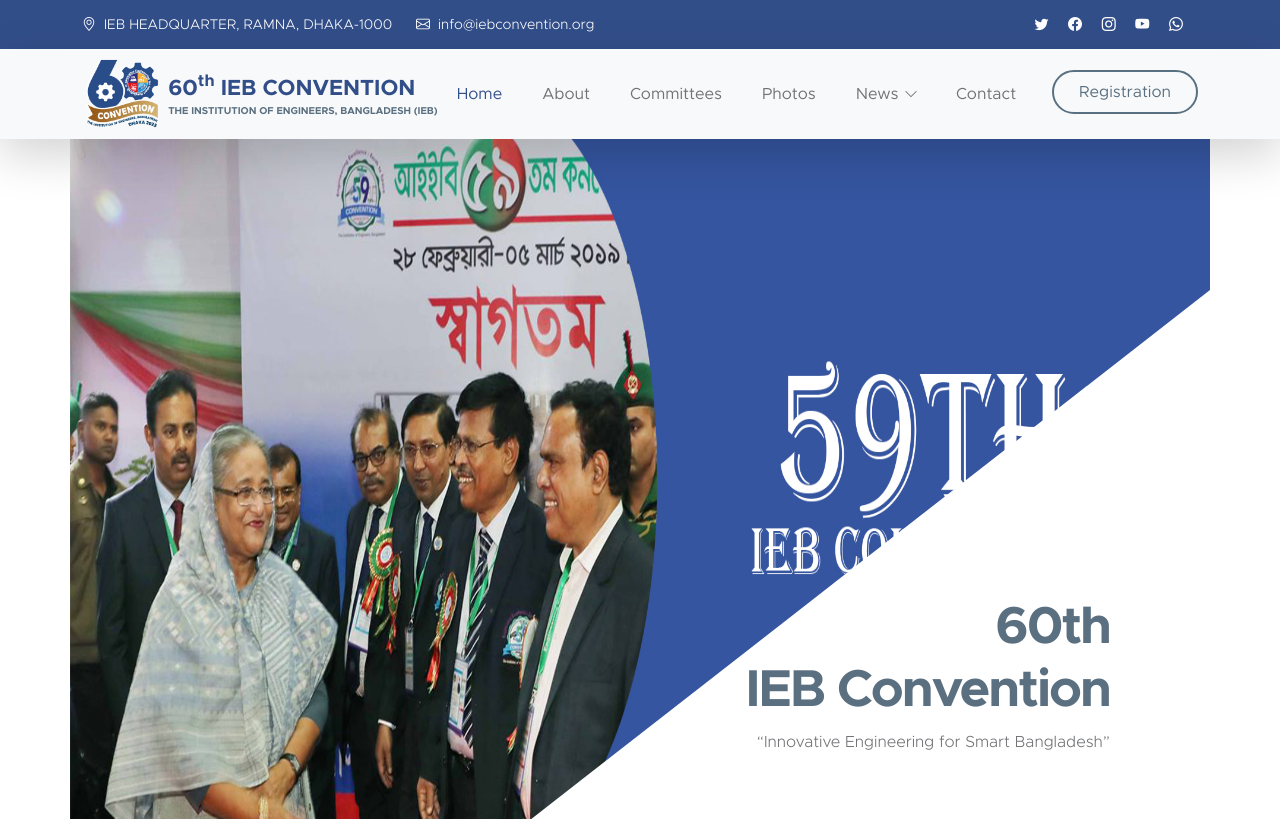
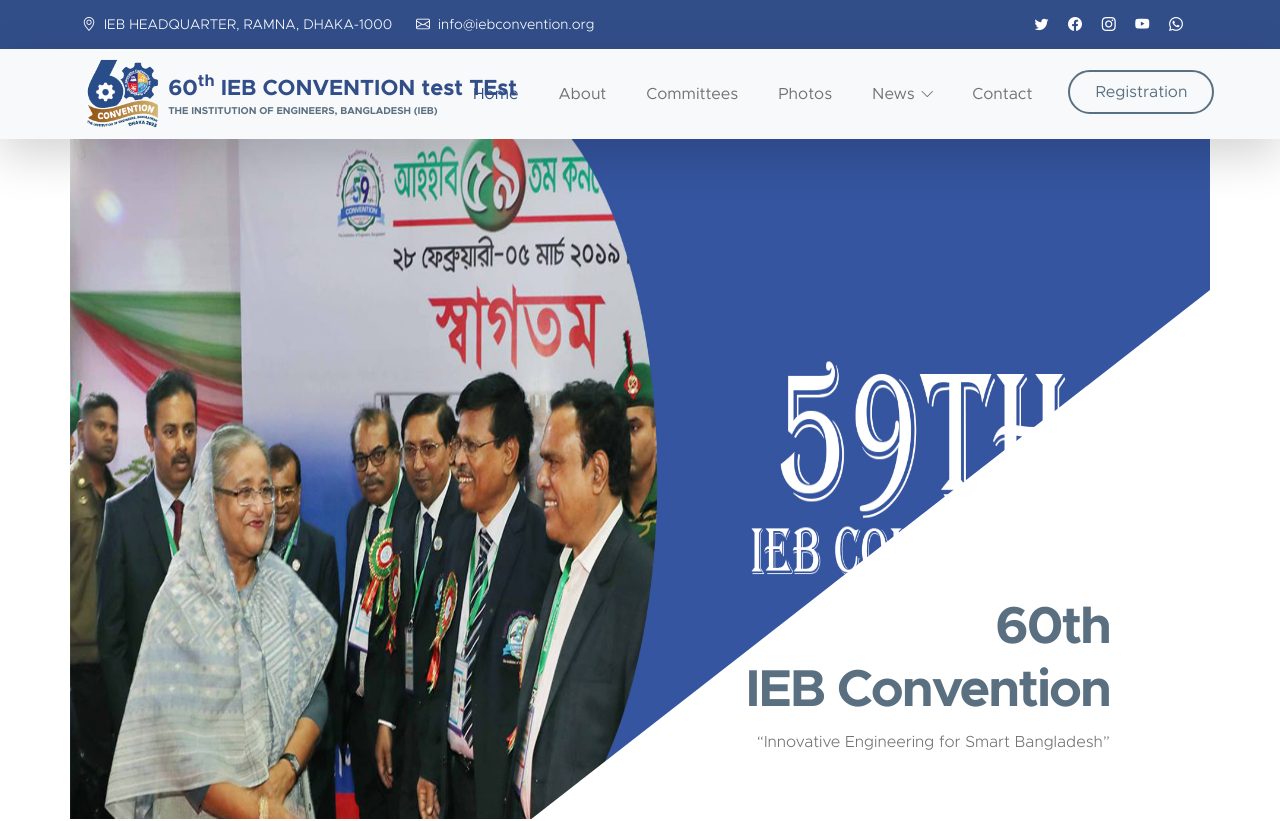
Before and after one commit to AkterAhsan/iebconvention, a plain HTML site: page index.html in a window 1280 px wide. Shown: the top 821 px of the page. Drawn offline with Linux system fonts and the light colour scheme.

Commit message:
Update index.html

```diff
--- a/index.html
+++ b/index.html
@@ -73,7 +73,7 @@
                 <a class="navbar-brand" href="#">
                     <img src="images/logo.png" class="logo img-fluid" alt="Kind Heart Charity">
                     <span>
-                        60<sup>th</sup> IEB CONVENTION
+                        60<sup>th</sup> IEB CONVENTION test TEst
                         <small>The Institution of Engineers, Bangladesh (IEB)</small>
                     </span>
                 </a>
```
